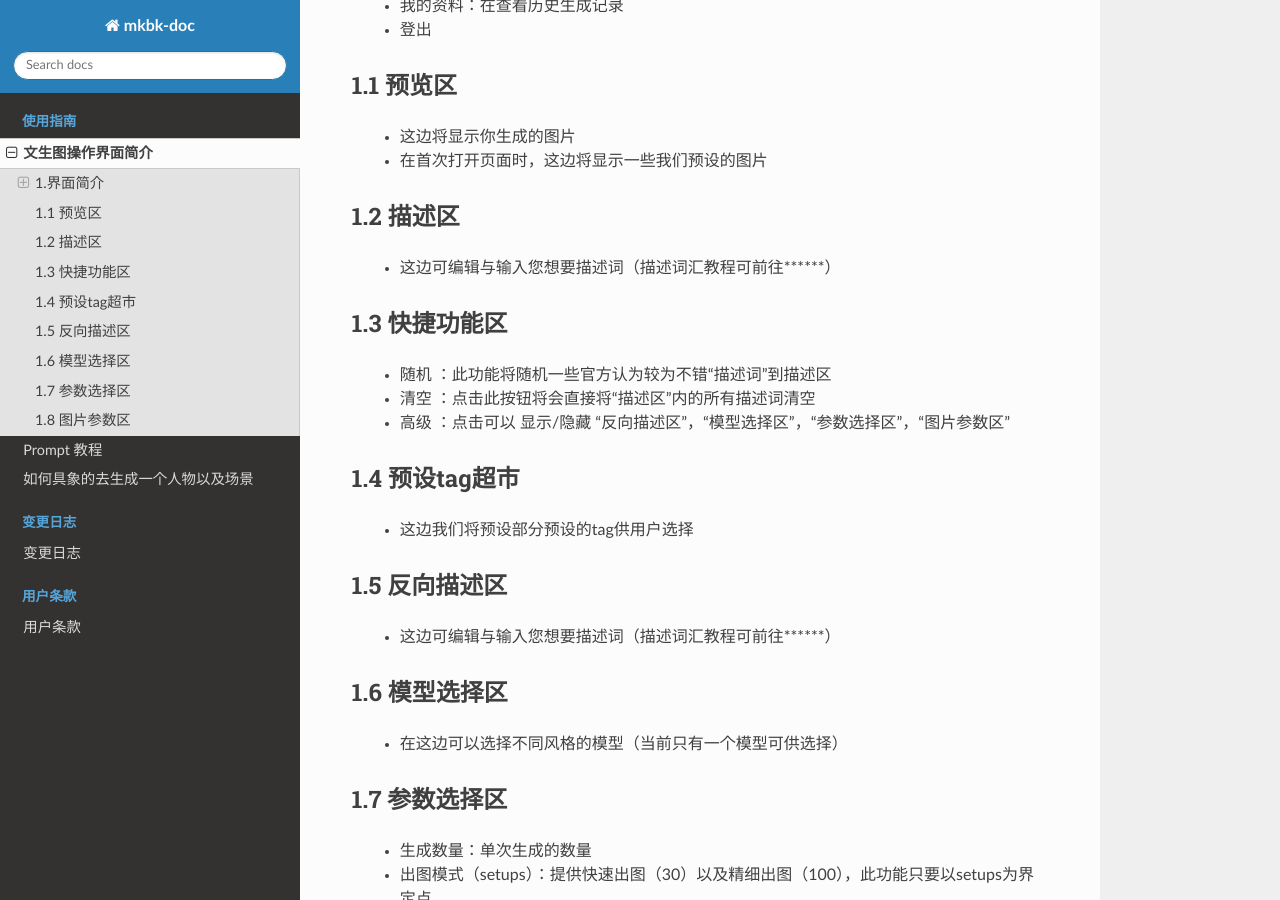
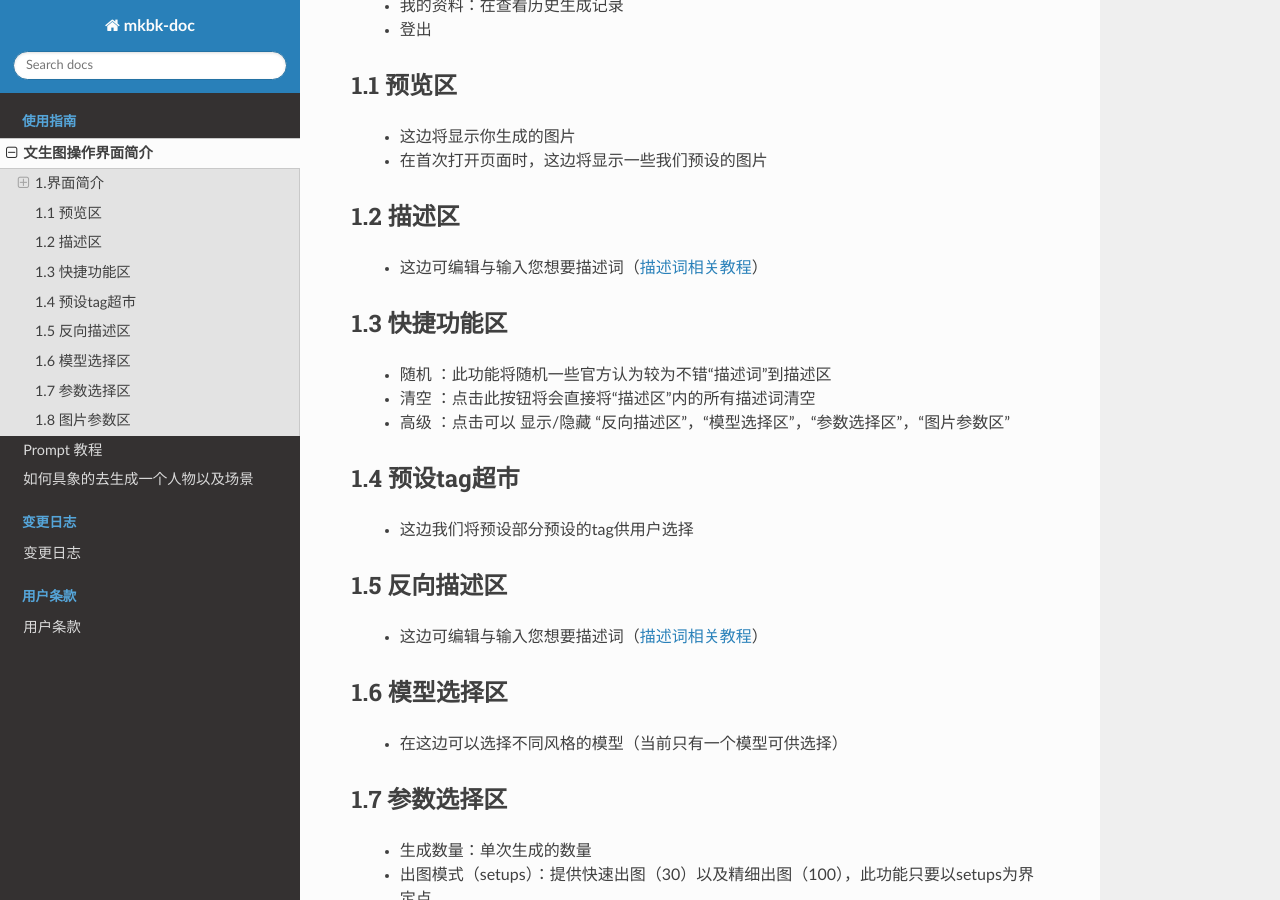
Before and after one commit to makamaka0520/maka-doc, a Sphinx documentation site: the page built from source/tutorial/Basic_Interface_Operation_T2I.rst, in a window 1280 px wide and 900 px high, scrolled down 890 px. Built offline with Sphinx 7.4.7 and the Read the Docs theme 2.0.0, drawn with Linux system fonts in a browser that asks for light colours.

Commit message:
Update Basic_Interface_Operation_T2I.rst

```diff
--- a/source/tutorial/Basic_Interface_Operation_T2I.rst
+++ b/source/tutorial/Basic_Interface_Operation_T2I.rst
@@ -39,7 +39,7 @@
 1.2 描述区
 ----------------------------------------
 
-   - 这边可编辑与输入您想要描述词（描述词汇教程可前往******）
+   - 这边可编辑与输入您想要描述词（`描述词相关教程 <Prompt_course.html>`_）
 
 
 1.3 快捷功能区
@@ -57,7 +57,7 @@
 1.5 反向描述区
 ----------------------------------------
 
-   - 这边可编辑与输入您想要描述词（描述词汇教程可前往******）
+   - 这边可编辑与输入您想要描述词（`描述词相关教程 <Prompt_course.html>`_）
 
 1.6 模型选择区
 ----------------------------------------
```
